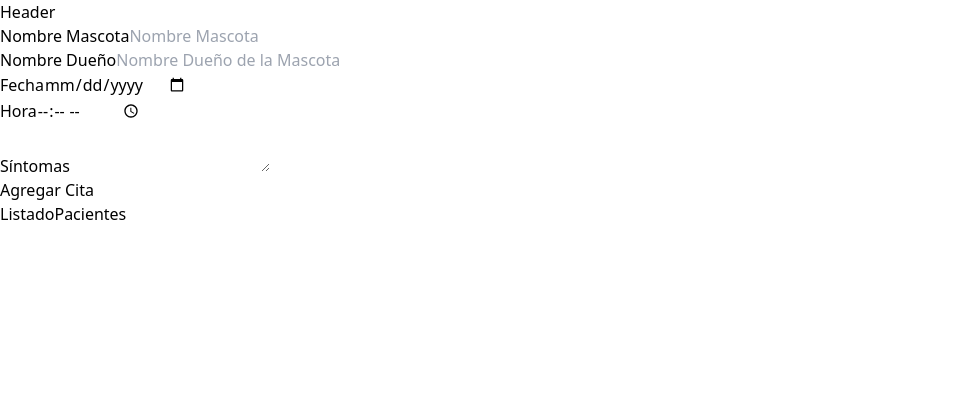
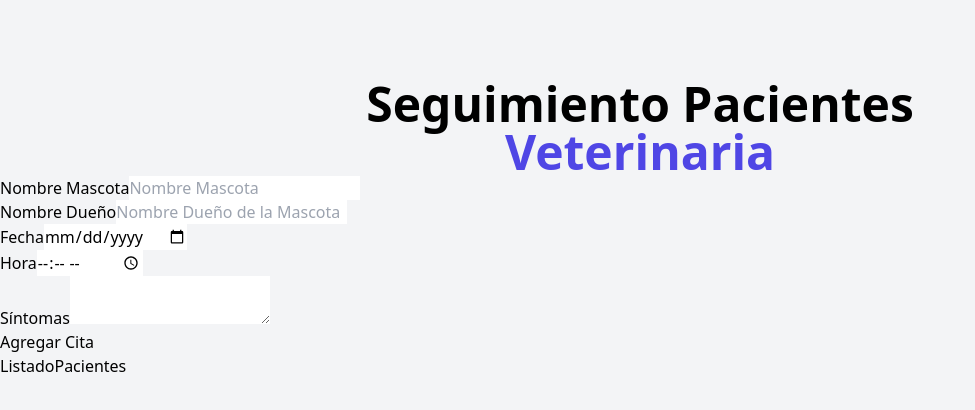
Before and after one commit to CrissRayes/vetReactjs, a React (Vite) app: page / in a window 1280 px wide. Shown: the top 410 px of the page, without its empty margins (0-975 px from the left). Built offline with nearby package versions, Linux system fonts and the light colour scheme.

Commit message:
da estio al header

```diff
--- a/index.html
+++ b/index.html
@@ -8,7 +8,7 @@
   <title>Veterinaria React</title>
 </head>
 
-<body>
+<body class="bg-gray-100 h-screen">
   <div id="root"></div>
   <script type="module" src="/src/main.jsx"></script>
 </body>
--- a/src/App.jsx
+++ b/src/App.jsx
@@ -13,7 +13,7 @@
     // en el nivel mas alto solo se puede retornar un elemento div o un fragment
     // ejemplo de fragment <> </>
 
-    <div>
+    <div className='container mx-auto mt-20'>
       <Header />
       <Formulario />
       <ListadoPacientes />
--- a/src/components/Header.jsx
+++ b/src/components/Header.jsx
@@ -1,10 +1,14 @@
 // create component
 const Header = () => {
-  // todos los componentes en jsx requieren un return
+  // no olvidar un unico return
   return (
-    <header>
-      <h1>Header</h1>
-    </header>
+    // fragment
+    <>
+      <h1 className='font-black text-5xl text-center md:w-1/2 mx-auto'>
+        Seguimiento Pacientes {""}
+        <span className='text-indigo-600'>Veterinaria</span>
+      </h1>
+    </>
   )
 }
 
```
